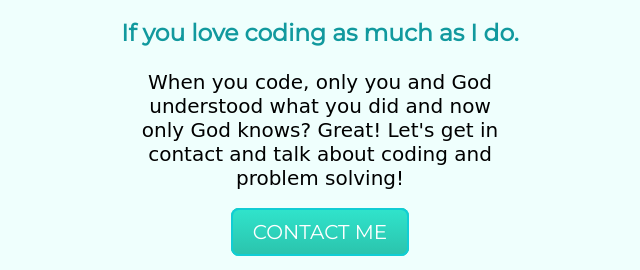
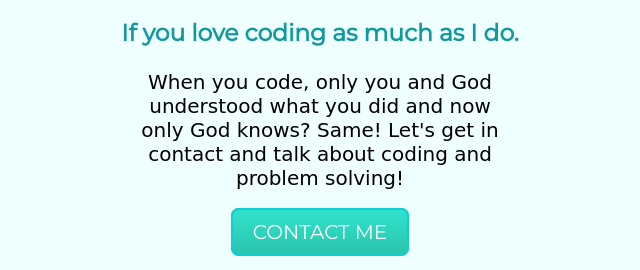
Before and after one commit to alaakhaireldin/cv, a plain HTML site: page index.html in a window 1280 px wide. Shown: the part 2940-3210 px from the top of the page, 320-960 px from the left. Drawn offline with Linux system fonts and the light colour scheme; a web font is replaced by a local one.

Commit message:
Update index.html

```diff
--- a/index.html
+++ b/index.html
@@ -56,7 +56,7 @@
       <div class="contact-me">
         <h2>Get In Touch</h2>
         <h3>If you love coding as much as I do.</h3>
-        <p class="contact-me-text">When you code, only you and God understood what you did and now only God knows? Great! Let's get in contact and talk about coding and problem solving!</p>
+        <p class="contact-me-text">When you code, only you and God understood what you did and now only God knows? Same! Let's get in contact and talk about coding and problem solving!</p>
         <a class="btn" href="mailto:alaa.khaireldin@gmail.com?subject=New message">CONTACT ME</a>
       </div>
     </div>
```
